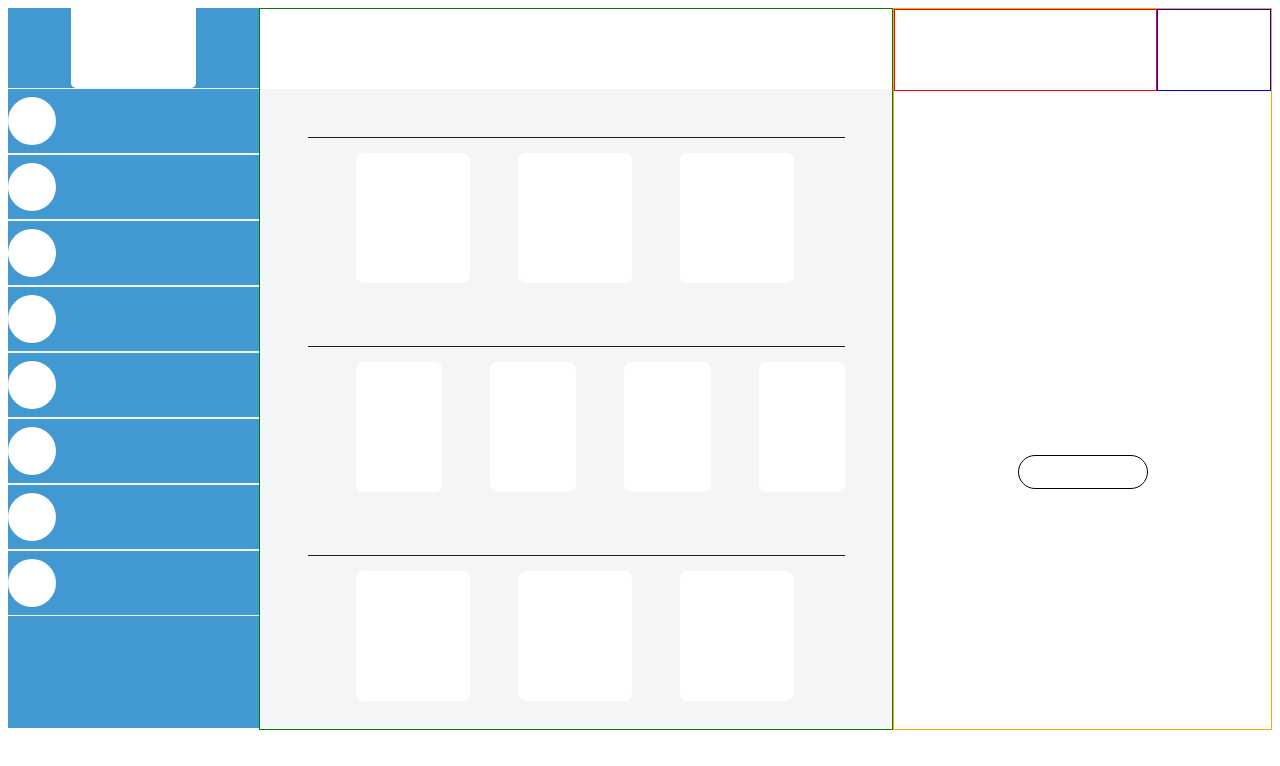
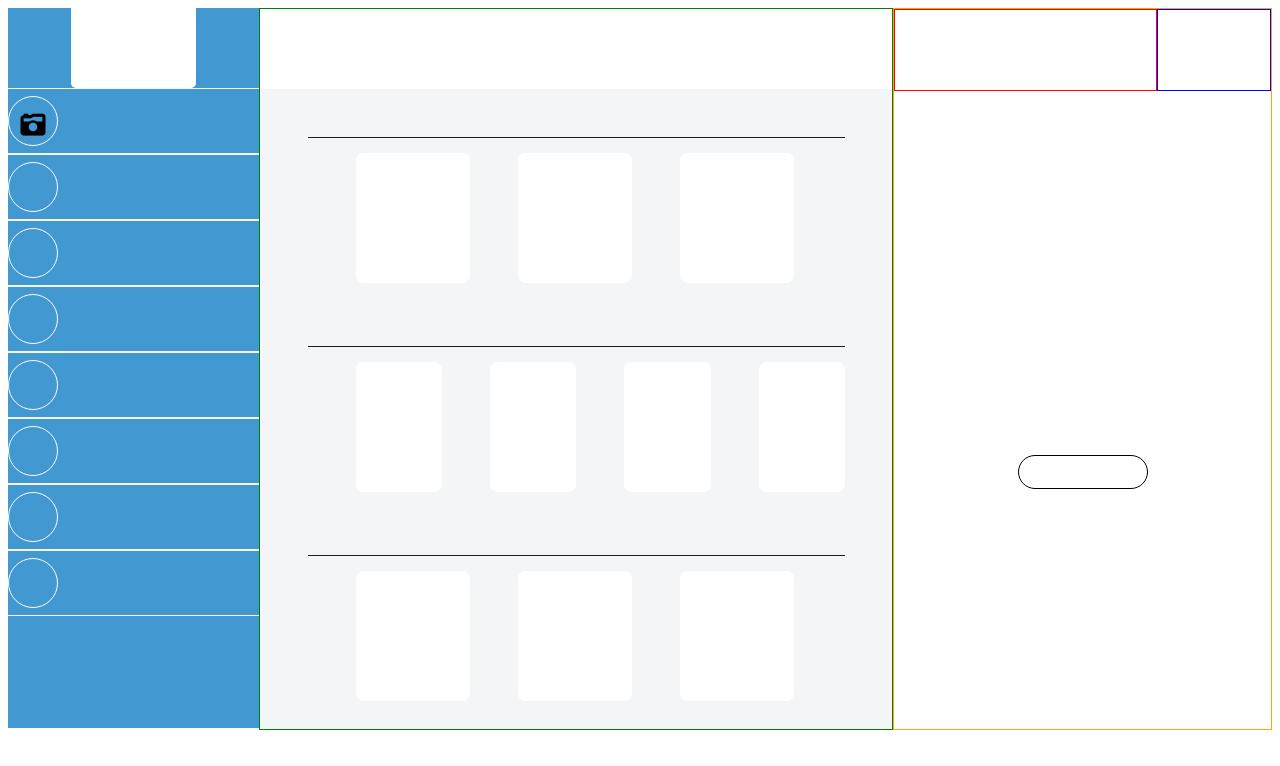
Before and after one commit to princeofnubia/devmasters, a plain HTML site: page yinkson/dashboard/home.html in a window 1280 px wide. Drawn offline with Linux system fonts and the light colour scheme.

Commit message:
js start

```diff
--- a/yinkson/dashboard/home.html
+++ b/yinkson/dashboard/home.html
@@ -14,7 +14,7 @@
         <div class="side-bar">
             <div class="left-upper-logo" ></div>
 
-            <div class="left"><div class="inside-circle"></div> </div>
+            <div class="left"><div class="inside-circle"><i class="fa-solid fa-camera-retro"></i></div> </div>
             <div class="left"><div class="inside-circle"></div> </div>
             <div class="left"><div class="inside-circle"></div> </div>
             <div class="left"><div class="inside-circle"></div> </div>
--- a/yinkson/dashboard/style.css
+++ b/yinkson/dashboard/style.css
@@ -10,7 +10,7 @@
     width: 20%;
     display: flex;
     flex-direction: column;
-    background-color: rgb(66,153,210)
+    background-color: rgb(66,153,210);
 
 
 }
@@ -22,12 +22,22 @@
     justify-content: center;
 
 }
+.left:hover{
+    background-color: rgb(66,153,210);
+
+}
 .inside-circle{
 
-
+    display: flex;
+ border: 1px solid white;
+    flex-direction: column;
+    align-content: center;
     height: 3rem;
     width: 3rem;
     border-radius:50%;
+    background-color: ;
+}
+.inside-circle:hover {
     background-color: white;
 }
 
@@ -66,6 +76,8 @@
 
     height: 8rem;
     width: 7rem;
+
+
     background-color: white;
     border: 1px solid white ;
     margin-left: 3rem;
@@ -126,3 +138,10 @@
     background-color: white;
 
 }
+
+    .fa-solid{
+        font-size: 25px;
+      align-self:center;
+      margin-top: 1rem;
+      opacity: ;
+}
--- /dev/null
+++ b/yinkson/js/main.css
@@ -0,0 +1,9 @@
+body{
+    background-color: whitesmoke;
+}
+div{
+    width: 100%;
+    height: 4rem;
+
+    background-color: white;
+}
--- /dev/null
+++ b/yinkson/js/script.js
@@ -0,0 +1 @@
+document.write("welcome");
```
Also changed, not shown: yinkson/js/index.html (added, +16 -0 lines).
